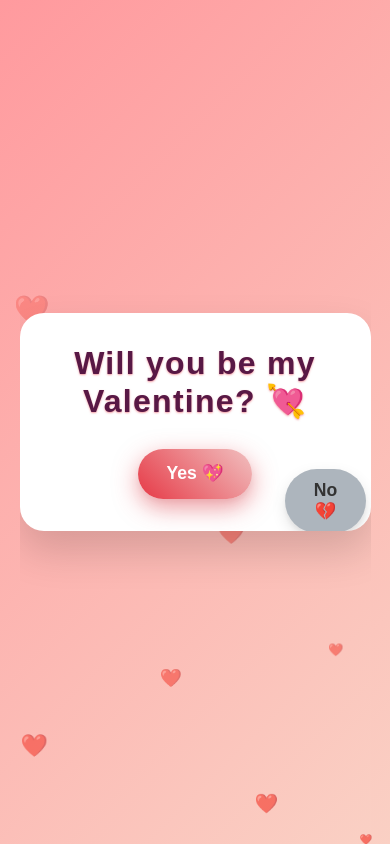
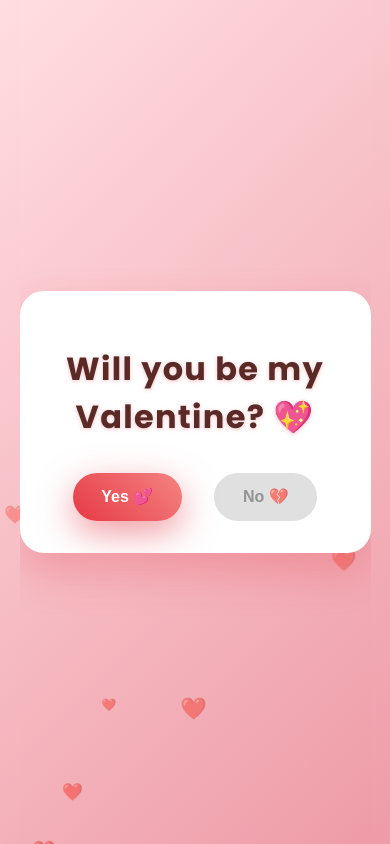
Before and after one commit to Satyaharishchandraa/be-my-valentine, a plain HTML site: page index.html in a window 390 px wide. Drawn offline with Linux system fonts and the light colour scheme.

Commit message:
Update index.html
code update

```diff
--- a/index.html
+++ b/index.html
@@ -3,103 +3,107 @@
 <head>
   <meta charset="UTF-8" />
   <meta name="viewport" content="width=device-width, initial-scale=1" />
-  <title>Will You Be My Valentine? 💘</title>
+  <title>Will You Be My Valentine? 💖</title>
+  <link href="https://fonts.googleapis.com/css2?family=Poppins:wght@400;700&display=swap" rel="stylesheet" />
   <style>
-    /* Reset & base */
-    * {
-      margin: 0; padding: 0; box-sizing: border-box;
+    /* Reset */
+    *, *::before, *::after {
+      box-sizing: border-box;
+    }
+    body, html {
+      margin: 0;
+      padding: 0;
       font-family: 'Poppins', sans-serif;
-    }
-
-    body, html {
-      height: 100%;
-      background: linear-gradient(135deg, #ff9a9e 0%, #fad0c4 100%);
-      overflow-x: hidden;
+      background: linear-gradient(135deg, #ffdde1 0%, #ee9ca7 100%);
+      height: 100vh;
       display: flex;
       justify-content: center;
       align-items: center;
-      color: #581845;
+      color: #5a2a27;
+      overflow-x: hidden;
     }
 
     /* Container */
-    .container {
+    .card {
       background: white;
       border-radius: 24px;
-      padding: 3rem 4rem;
-      max-width: 420px;
+      box-shadow: 0 20px 40px rgba(229, 57, 70, 0.25);
+      max-width: 400px;
       width: 90vw;
-      box-shadow: 0 20px 40px rgba(0,0,0,0.15);
+      padding: 2.8rem 3rem;
       text-align: center;
       position: relative;
       overflow: hidden;
     }
 
-    /* Heading */
+    /* Title */
     h1 {
-      font-weight: 800;
-      font-size: 2.5rem;
-      margin-bottom: 1.8rem;
+      font-weight: 700;
+      font-size: 2.8rem;
+      margin-bottom: 2rem;
       letter-spacing: 0.04em;
-      text-shadow: 0 1px 2px rgba(229, 57, 70, 0.5);
+      text-shadow: 0 1px 4px rgba(230, 57, 70, 0.3);
     }
 
     /* Buttons container */
-    .btns {
+    .buttons {
       display: flex;
       justify-content: center;
-      gap: 1.8rem;
-      position: relative;
-      height: 60px;
+      gap: 2rem;
     }
 
-    /* Base button style */
+    /* Buttons base */
     button {
+      padding: 1rem 2.5rem;
+      font-size: 1.25rem;
+      font-weight: 700;
+      border-radius: 50px;
+      border: none;
       cursor: pointer;
-      font-weight: 700;
-      font-size: 1.3rem;
-      border-radius: 9999px;
-      padding: 0.85rem 2.4rem;
-      border: none;
       transition: transform 0.3s ease, box-shadow 0.3s ease;
       user-select: none;
-      position: relative;
-      outline: none;
-      box-shadow: 0 6px 15px rgba(230, 57, 70, 0.3);
+      box-shadow: 0 8px 20px rgba(229, 57, 70, 0.3);
       color: white;
-      filter: drop-shadow(0 4px 2px rgba(0,0,0,0.05));
+      outline-offset: 3px;
     }
 
-    /* Yes button styling */
-    #yesBtn {
-      background: linear-gradient(45deg, #e63946, #f1c0c0);
-      box-shadow: 0 8px 25px rgba(230, 57, 70, 0.5);
+    /* Yes button */
+    #yes {
+      background: linear-gradient(45deg, #e63946, #f58481);
+      box-shadow: 0 12px 35px rgba(230, 57, 70, 0.5);
     }
-    #yesBtn:hover, #yesBtn:focus {
+    #yes:hover, #yes:focus-visible {
       transform: scale(1.12);
-      box-shadow: 0 12px 40px rgba(230, 57, 70, 0.7);
-      outline: none;
+      box-shadow: 0 16px 50px rgba(230, 57, 70, 0.7);
+      outline: 3px solid #f58481;
     }
-    #yesBtn:active {
+    #yes:active {
       transform: scale(1);
-      box-shadow: 0 6px 15px rgba(230, 57, 70, 0.3);
+      box-shadow: 0 8px 20px rgba(230, 57, 70, 0.3);
     }
 
-    /* No button styling */
-    #noBtn {
-      background: #adb5bd;
-      color: #333;
-      position: absolute;
-      left: calc(50% + 90px);
-      top: 0;
-      pointer-events: none; /* disabled click */
+    /* No button */
+    #no {
+      background: #d3d3d3;
+      color: #666;
+      cursor: not-allowed;
+      pointer-events: none;
       user-select: none;
-      transition: left 0.4s ease, top 0.4s ease;
-      box-shadow: 0 6px 15px rgba(0,0,0,0.1);
+      box-shadow: none;
+      position: relative;
+      opacity: 0.7;
     }
 
-    /* Disable keyboard focus & interaction */
-    #noBtn:focus {
-      outline: none;
+    /* Fun wiggle on hover of container to tease */
+    .card:hover #no {
+      animation: wiggle 0.6s ease-in-out 2;
+      opacity: 0.9;
+    }
+
+    @keyframes wiggle {
+      0%, 100% { transform: rotate(0deg); }
+      25% { transform: rotate(5deg); }
+      75% { transform: rotate(-5deg); }
     }
 
     /* Celebration overlay */
@@ -114,51 +118,13 @@
       z-index: 9999;
       text-align: center;
       padding: 2rem;
-    }
-    .celebration h2 {
-      color: #e63946;
-      font-size: 3rem;
-      margin-bottom: 1rem;
+      color: #b22222;
+      font-weight: 700;
+      font-size: 2rem;
       text-shadow: 0 2px 8px rgba(230, 57, 70, 0.7);
     }
-    .celebration p {
-      font-size: 1.3rem;
-      color: #581845;
-    }
 
-    /* Floating hearts background */
-    .heart-bg {
-      position: fixed;
-      top: 0; left: 0;
-      width: 100vw;
-      height: 100vh;
-      pointer-events: none;
-      overflow: visible;
-      z-index: 0;
-    }
-    .heart {
-      position: absolute;
-      font-size: 16px;
-      color: #e63946;
-      opacity: 0.7;
-      animation-name: floatUp;
-      animation-timing-function: linear;
-      animation-iteration-count: infinite;
-      user-select: none;
-    }
-
-    @keyframes floatUp {
-      0% {
-        transform: translateY(100vh) scale(0.8);
-        opacity: 0.7;
-      }
-      100% {
-        transform: translateY(-20vh) scale(1.2);
-        opacity: 0;
-      }
-    }
-
-    /* Confetti styles */
+    /* Confetti */
     .confetti-piece {
       position: fixed;
       width: 8px;
@@ -171,7 +137,6 @@
       will-change: transform;
       z-index: 10000;
     }
-
     @keyframes confetti-fall {
       0% {
         transform: translateY(0) rotate(0deg);
@@ -183,49 +148,72 @@
       }
     }
 
+    /* Background hearts */
+    .hearts-bg {
+      position: fixed;
+      inset: 0;
+      pointer-events: none;
+      overflow: visible;
+      z-index: 0;
+    }
+    .heart {
+      position: absolute;
+      font-size: 16px;
+      color: #e63946;
+      opacity: 0.6;
+      animation-name: floatUp;
+      animation-timing-function: linear;
+      animation-iteration-count: infinite;
+      user-select: none;
+      will-change: transform;
+    }
+    @keyframes floatUp {
+      0% {
+        transform: translateY(100vh) scale(0.7);
+        opacity: 0.6;
+      }
+      100% {
+        transform: translateY(-20vh) scale(1.1);
+        opacity: 0;
+      }
+    }
+
     /* Responsive */
     @media (max-width: 480px) {
-      .container {
+      .card {
         padding: 2rem 1.5rem;
       }
       h1 {
         font-size: 2rem;
       }
-      .btns {
-        height: 50px;
-      }
       button {
-        font-size: 1.1rem;
-        padding: 0.7rem 1.8rem;
-      }
-      #noBtn {
-        left: calc(50% + 70px);
+        font-size: 1rem;
+        padding: 0.9rem 1.8rem;
       }
     }
   </style>
 </head>
 <body>
-  <div class="heart-bg" aria-hidden="true"></div>
+  <div class="hearts-bg" aria-hidden="true"></div>
 
-  <div class="container" role="main" aria-label="Valentine's Day question">
-    <h1>Will you be my Valentine? 💘</h1>
-    <div class="btns">
-      <button id="yesBtn" aria-label="Yes, I will be your Valentine">Yes 💖</button>
-      <button id="noBtn" tabindex="-1" aria-disabled="true" aria-label="No button, but it can't be clicked">No 💔</button>
+  <main class="card" role="main" aria-label="Valentine's Day question">
+    <h1>Will you be my Valentine? 💖</h1>
+    <div class="buttons">
+      <button id="yes" aria-label="Yes, I will be your Valentine">Yes 💕</button>
+      <button id="no" aria-disabled="true" tabindex="-1" aria-label="No button disabled">No 💔</button>
     </div>
-  </div>
+  </main>
 
-  <div class="celebration" role="alert" aria-live="assertive">
-    <h2>Yaaay!!! 💕</h2>
-    <p>You made my Valentine’s Day so special 🥰</p>
-  </div>
+  <section class="celebration" role="alert" aria-live="assertive" aria-atomic="true">
+    🥳 Yay! You made my day so special! 🥰
+  </section>
 
   <script>
     // Floating hearts background
-    const heartBg = document.querySelector('.heart-bg');
+    const heartsBg = document.querySelector('.hearts-bg');
     const colors = ['#e63946', '#f77f00', '#fcbf49', '#f94144'];
 
-    function createFloatingHeart() {
+    function createHeart() {
       const heart = document.createElement('div');
       heart.className = 'heart';
       heart.textContent = '❤️';
@@ -233,57 +221,13 @@
       heart.style.fontSize = (12 + Math.random() * 18) + 'px';
       heart.style.animationDuration = (6 + Math.random() * 6) + 's';
       heart.style.color = colors[Math.floor(Math.random() * colors.length)];
-      heartBg.appendChild(heart);
+      heartsBg.appendChild(heart);
 
       setTimeout(() => heart.remove(), 12000);
     }
+    setInterval(createHeart, 500);
 
-    setInterval(createFloatingHeart, 500);
-
-    // Elements
-    const noBtn = document.getElementById('noBtn');
-    const yesBtn = document.getElementById('yesBtn');
-    const celebration = document.querySelector('.celebration');
-
-    // Disable No button keyboard and pointer events (already pointer-events:none in CSS)
-    noBtn.addEventListener('keydown', e => e.preventDefault());
-    noBtn.addEventListener('click', e => e.preventDefault());
-
-    // Function to move No button smoothly inside viewport
-    function moveNoButton() {
-      const btnWidth = noBtn.offsetWidth;
-      const btnHeight = noBtn.offsetHeight;
-      const padding = 20;
-      const maxX = window.innerWidth - btnWidth - padding;
-      const maxY = window.innerHeight - btnHeight - padding;
-
-      const newX = Math.random() * maxX;
-      const newY = Math.random() * maxY;
-
-      noBtn.style.left = `${newX}px`;
-      noBtn.style.top = `${newY}px`;
-    }
-
-    // Move No button on mousemove or touch near it
-    function checkDistanceAndMove(e) {
-      const rect = noBtn.getBoundingClientRect();
-      const pointerX = e.touches ? e.touches[0].clientX : e.clientX;
-      const pointerY = e.touches ? e.touches[0].clientY : e.clientY;
-
-      const centerX = rect.left + rect.width / 2;
-      const centerY = rect.top + rect.height / 2;
-
-      const distance = Math.hypot(pointerX - centerX, pointerY - centerY);
-
-      if (distance < 120) {
-        moveNoButton();
-      }
-    }
-
-    document.addEventListener('mousemove', checkDistanceAndMove);
-    document.addEventListener('touchmove', checkDistanceAndMove);
-
-    // Celebration confetti pieces
+    // Confetti animation
     function createConfettiPiece() {
       const confetti = document.createElement('div');
       confetti.classList.add('confetti-piece');
@@ -297,29 +241,27 @@
     }
 
     function showCelebration() {
+      const celebration = document.querySelector('.celebration');
       celebration.style.display = 'flex';
 
-      // Create burst of confetti for 3 seconds
+      // Confetti burst for 3 seconds
       const confettiInterval = setInterval(createConfettiPiece, 100);
-      setTimeout(() => clearInterval(confettiInterval), 3000);
+      setTimeout(() => {
+        clearInterval(confettiInterval);
+        celebration.style.display = 'none';
+      }, 3000);
     }
 
-    // Play sound on yes click
+    // Sound effect for Yes
     const yesSound = new Audio('https://assets.mixkit.co/sfx/preview/mixkit-achievement-bell-600.mp3');
     yesSound.volume = 0.3;
 
-    yesBtn.addEventListener('click', () => {
+    // Yes button click handler
+    document.getElementById('yes').addEventListener('click', () => {
       yesSound.play();
       showCelebration();
     });
 
-    // Initialize No button position on page load
-    window.onload = () => {
-      // Place no button initially somewhere random near right side
-      noBtn.style.position = 'absolute';
-      noBtn.style.top = '20px';
-      noBtn.style.left = 'calc(50% + 90px)';
-    };
   </script>
 </body>
 </html>
```
